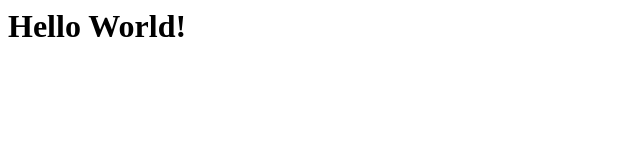
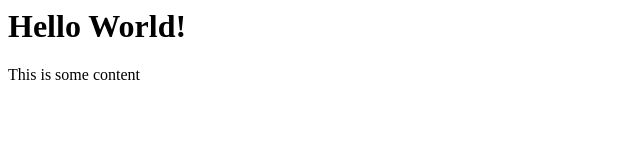
Before and after one commit to hqarni/hqarni.github.com, a plain HTML site: page index.html in a window 1280 px wide. Shown: the whole page, without its empty margins (0-640 px from the left). Drawn offline with Linux system fonts and the light colour scheme.

Commit message:
new p tag

```diff
--- a/index.html
+++ b/index.html
@@ -4,5 +4,6 @@
 </head>
 <body>
 	<h1>Hello World!</h1>
+		<p>This is some content</p>
 </body>
 </html>
```
